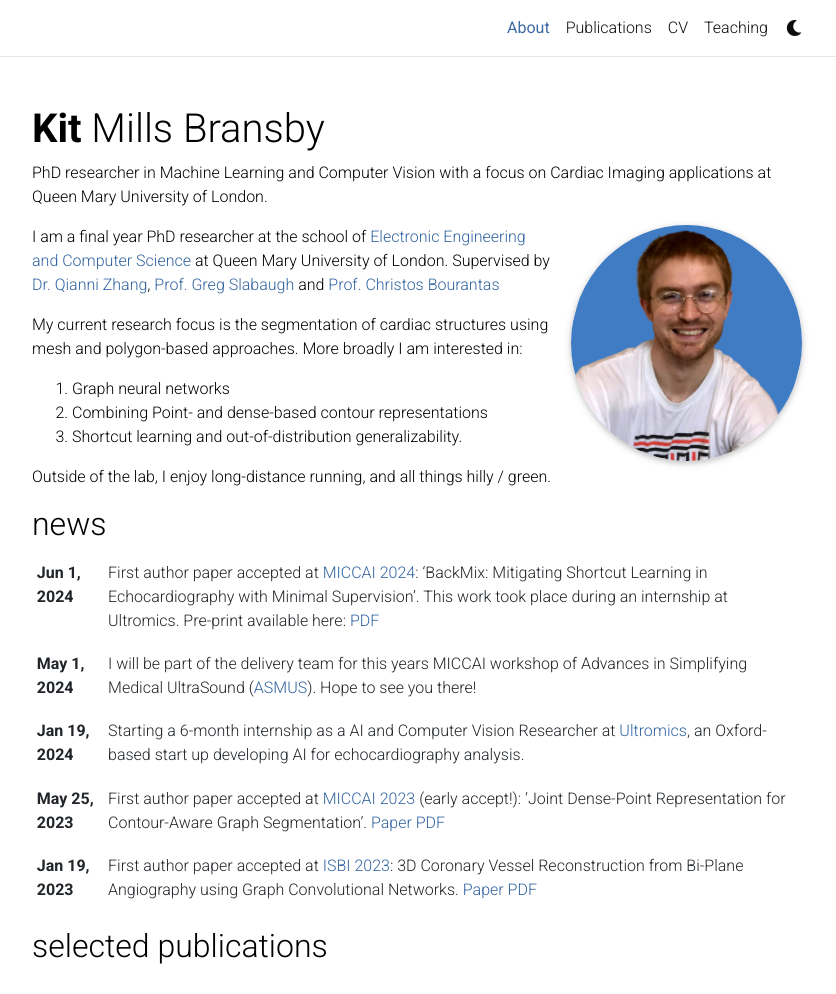
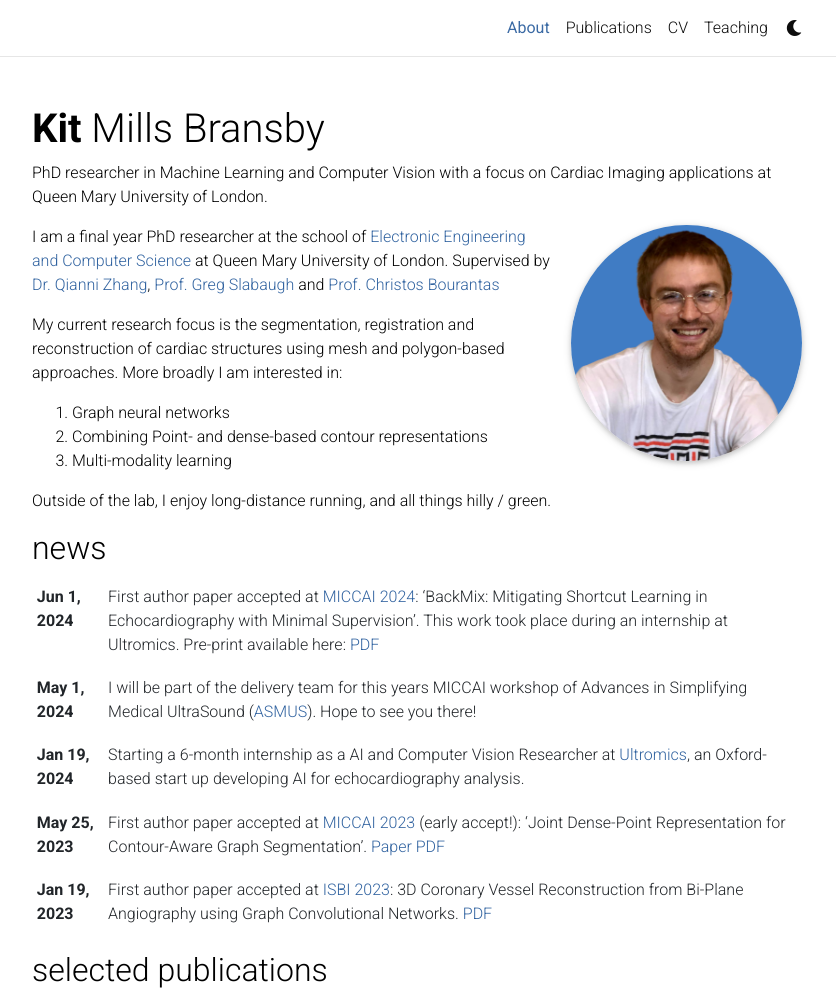
Before and after one commit to kitbransby/kitbransby.github.io, a Jekyll site: the page built from _pages/about.md, in a window 1280 px wide and 1288 px high, cut to the strip 0-994 px from the top of the window. Shown: the whole strip, without its empty margins (223-1059 px from the left). Built offline with Jekyll 4.4.1, drawn with Linux system fonts in a browser that asks for light colours; full-size pictures stand in for the smaller copies a plugin makes; comment, search, counter and statistics services are not loaded; a style sheet for code colours, icons or effects is not loaded.

```diff
--- a/_pages/about.md
+++ b/_pages/about.md
@@ -19,10 +19,10 @@ social: true  # includes social icons at the bottom of the page
 
 I am a final year PhD researcher at the school of [Electronic Engineering and Computer Science](http://eecs.qmul.ac.uk/) at Queen Mary University of London. Supervised by [Dr. Qianni Zhang](https://scholar.google.co.uk/citations?user=XR6C9BoAAAAJ&hl=en), [Prof. Greg Slabaugh](http://www.eecs.qmul.ac.uk/~gslabaugh/) and [Prof. Christos Bourantas](https://scholar.google.co.uk/citations?user=rQn8RpgAAAAJ&hl=en)
 
-My current research focus is the segmentation of cardiac structures using mesh and polygon-based approaches. More broadly I am interested in:
+My current research focus is the segmentation, registration and reconstruction of cardiac structures using mesh and polygon-based approaches. More broadly I am interested in:
 1. Graph neural networks
 2. Combining Point- and dense-based contour representations
-3. Shortcut learning and out-of-distribution generalizability.
+3. Multi-modality learning
 
 
 Outside of the lab, I enjoy long-distance running, and all things hilly / green.
```
Also changed, not shown: _news/announcement_1.md (deleted, +0 -8 lines), _news/announcement_7.md (added, +9 -0 lines), _news/old_news/announcement_1.md (added, +8 -0 lines), _news/old_news/announcement_2.md (renamed from _news/announcement_2.md).
